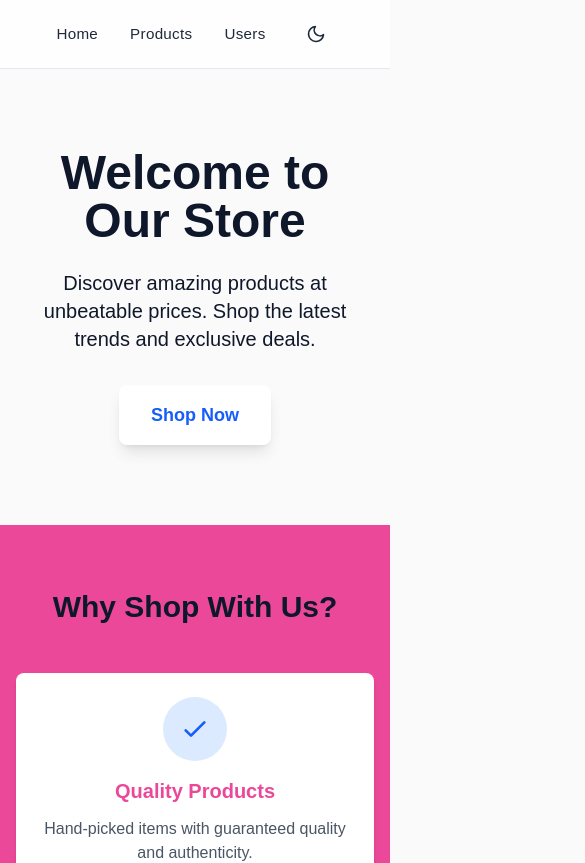
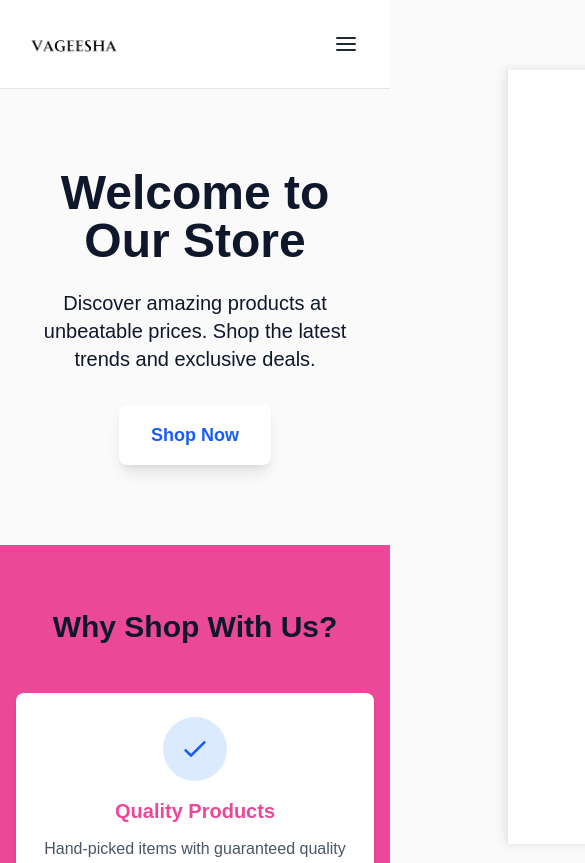
Before and after one commit to VageeshaDeSilva/Nextjs-Api-Testing, a Next.js app: page / in a window 390 px wide. Shown: the top 863 px of the page, 585 px wide, since content can reach past the window. Built offline with nearby package versions, Linux system fonts and the light colour scheme.

Commit message:
added hamburger icon in navBar while in mobile view and added my logo to the navBar

```diff
--- a/src/app/globals.css
+++ b/src/app/globals.css
@@ -77,6 +77,20 @@ body {
   max-width: 1200px;
   margin: 0 auto;
   padding: 1rem 1.5rem;
+  display: flex;
+  align-items: center;
+  justify-content: space-between;
+  gap: 2rem;
+}
+
+.navbar-logo {
+  display: flex;
+  align-items: center;
+  transition: transform 0.3s ease;
+}
+
+.navbar-logo:hover {
+  transform: scale(1.5);
 }
 
 .navbar-links {
@@ -143,3 +157,70 @@ body {
   width: 20px;
   height: 20px;
 }
+
+/* Hamburger Menu Button - Hidden on Desktop */
+.hamburger-btn {
+  display: none;
+  background: none;
+  border: none;
+  color: var(--nav-text);
+  cursor: pointer;
+  padding: 0.5rem;
+  border-radius: 0.5rem;
+  transition: all 0.3s ease;
+}
+
+.hamburger-btn:hover {
+  background-color: var(--nav-border);
+  color: var(--nav-hover);
+}
+
+/* Mobile Responsive Styles */
+@media (max-width: 768px) {
+  .hamburger-btn {
+    display: flex;
+    align-items: center;
+    justify-content: center;
+    z-index: 60;
+  }
+
+  .navbar-links {
+    position: fixed;
+    top: 70px;
+    right: -100%;
+    width: 70%;
+    max-width: 300px;
+    height: calc(100vh - 70px);
+    background-color: var(--nav-bg);
+    border-left: 1px solid var(--nav-border);
+    flex-direction: column;
+    padding: 2rem 1rem;
+    gap: 1.5rem;
+    transition: right 0.3s ease;
+    box-shadow: -2px 0 10px rgba(0, 0, 0, 0.1);
+  }
+
+  .navbar-links-open {
+    right: 0;
+  }
+
+  .navbar-link {
+    width: 100%;
+    padding: 0.75rem 1rem;
+    border-radius: 0.5rem;
+  }
+
+  .navbar-link:hover {
+    background-color: var(--nav-border);
+  }
+
+  .navbar-link::after {
+    display: none;
+  }
+
+  .theme-toggle {
+    width: 100%;
+    justify-content: flex-start;
+    padding: 0.75rem 1rem;
+  }
+}
--- a/src/components/NavBar.tsx
+++ b/src/components/NavBar.tsx
@@ -2,9 +2,11 @@
 
 import React, { useEffect, useState } from 'react'
 import Link from 'next/link'
+import Image from 'next/image'
 
 function NavBar() {
   const [theme, setTheme] = useState<'light' | 'dark'>('light')
+  const [isMenuOpen, setIsMenuOpen] = useState(false)
 
   useEffect(() => {
     // Check for saved theme preference or default to system preference
@@ -29,19 +31,49 @@ function NavBar() {
   return (
     <nav className="navbar">
       <div className="navbar-container">
-        <ul className="navbar-links">
+        <Link href="/" className="navbar-logo">
+          <Image
+            src={theme === 'dark' ? '/VAGEESHAwhite.png' : '/VAGEESHA.png'}
+            alt="VAGEESHA Logo"
+            width={100}
+            height={100}
+            className="object-contain"
+          />
+        </Link>
+
+        {/* Hamburger Button - Mobile Only */}
+        <button
+          onClick={() => setIsMenuOpen(!isMenuOpen)}
+          className="hamburger-btn"
+          aria-label="Toggle menu"
+        >
+          {isMenuOpen ? (
+            <svg width="24" height="24" viewBox="0 0 24 24" fill="none" stroke="currentColor" strokeWidth="2" strokeLinecap="round" strokeLinejoin="round">
+              <line x1="18" y1="6" x2="6" y2="18"></line>
+              <line x1="6" y1="6" x2="18" y2="18"></line>
+            </svg>
+          ) : (
+            <svg width="24" height="24" viewBox="0 0 24 24" fill="none" stroke="currentColor" strokeWidth="2" strokeLinecap="round" strokeLinejoin="round">
+              <line x1="3" y1="12" x2="21" y2="12"></line>
+              <line x1="3" y1="6" x2="21" y2="6"></line>
+              <line x1="3" y1="18" x2="21" y2="18"></line>
+            </svg>
+          )}
+        </button>
+
+        <ul className={`navbar-links ${isMenuOpen ? 'navbar-links-open' : ''}`}>
           <li>
-            <Link href="/" className="navbar-link">
+            <Link href="/" className="navbar-link" onClick={() => setIsMenuOpen(false)}>
               Home
             </Link>
           </li>
           <li>
-            <Link href="/products" className="navbar-link">
+            <Link href="/products" className="navbar-link" onClick={() => setIsMenuOpen(false)}>
               Products
             </Link>
           </li>
           <li>
-            <Link href="/users" className="navbar-link">
+            <Link href="/users" className="navbar-link" onClick={() => setIsMenuOpen(false)}>
               Users
             </Link>
           </li>
```
Also changed, not shown: public/VAGEESHA.png (added), public/VAGEESHAwhite.png (added).
